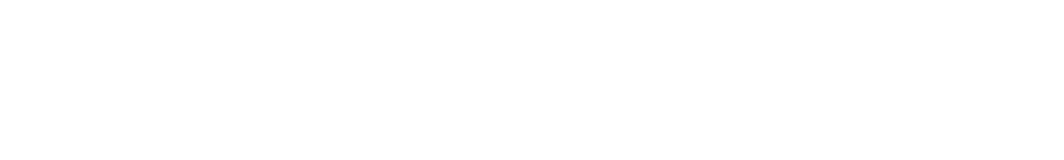
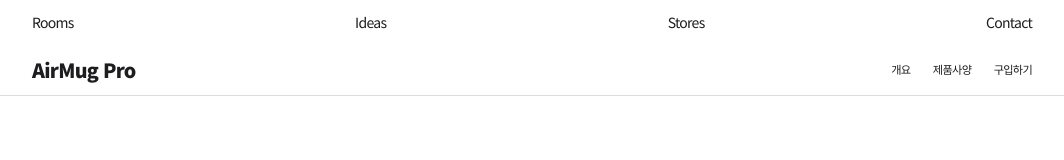
Before and after one commit to Kyoo130/interactiveweb-study, a plain HTML site: page airmug-pro/index.html in a window 1280 px wide. Shown: the whole page, without its empty margins (108-1172 px from the left). Drawn offline with Linux system fonts and the light colour scheme.

Commit message:
[update] 헤더 메뉴 commit

```diff
--- /dev/null
+++ b/airmug-pro/css/main.css
@@ -0,0 +1,57 @@
+@charset 'utf-8';
+
+html {
+	font-family: 'Noto Sans KR', sans-serif;
+	font-size: 14px;
+}
+body {
+	overflow-x: hidden;
+	color: rgb(29, 29, 31);
+	letter-spacing: -0.05em;
+	background: white;
+}
+p {
+	line-height: 1.6;
+}
+a {
+	color: rgb(29, 29, 31);
+	text-decoration: none;
+}
+
+/* 헤더 */
+.global-nav {
+	height: 44px;
+}
+
+.global-nav-links,
+.local-nav-links {
+	display: flex;
+	align-items: center;
+	max-width: 1000px;
+	height: 100%;
+	margin: 0 auto;
+}
+
+.global-nav-links {
+	justify-content: space-between;
+}
+
+.local-nav {
+	height: 52px;
+	border-bottom: 1px solid #DDD;
+}
+
+.local-nav-links .product-name {
+	margin-right: auto;
+	font-size: 1.4rem;
+	font-weight: bold;
+
+}
+
+.local-nav-links a {
+	font-size: 0.8rem;
+}
+
+.local-nav-links a:not(.product-name) {
+	margin-left: 2em;
+}
--- a/airmug-pro/index.html
+++ b/airmug-pro/index.html
@@ -5,8 +5,28 @@
     <meta http-equiv="X-UA-Compatible" content="IE=edge">
     <meta name="viewport" content="width=device-width, initial-scale=1.0">
     <title>AirMug Pro</title>
+	<link href="https://fonts.googleapis.com/css2?family=Noto+Sans+KR:wght@400;900&display=swap" rel="stylesheet">
+	<link rel="stylesheet" href="css/default.css">
+	<link rel="stylesheet" href="css/main.css">
 </head>
 <body>
-
+    <div class="container">
+        <nav class="global-nav">
+            <div class="global-nav-links">
+                <a href="#none" class="global-nav-item">Rooms</a>
+                <a href="#none" class="global-nav-item">Ideas</a>
+                <a href="#none" class="global-nav-item">Stores</a>
+                <a href="#none" class="global-nav-item">Contact</a>
+            </div>
+        </nav>
+        <nav class="local-nav">
+            <div class="local-nav-links">
+                <a href="#none" class="product-name">AirMug Pro</a>
+                <a href="#none">개요</a>
+                <a href="#none">제품사양</a>
+                <a href="#none">구입하기</a>
+            </div>
+        </nav>
+    </div>
 </body>
 </html>
```
